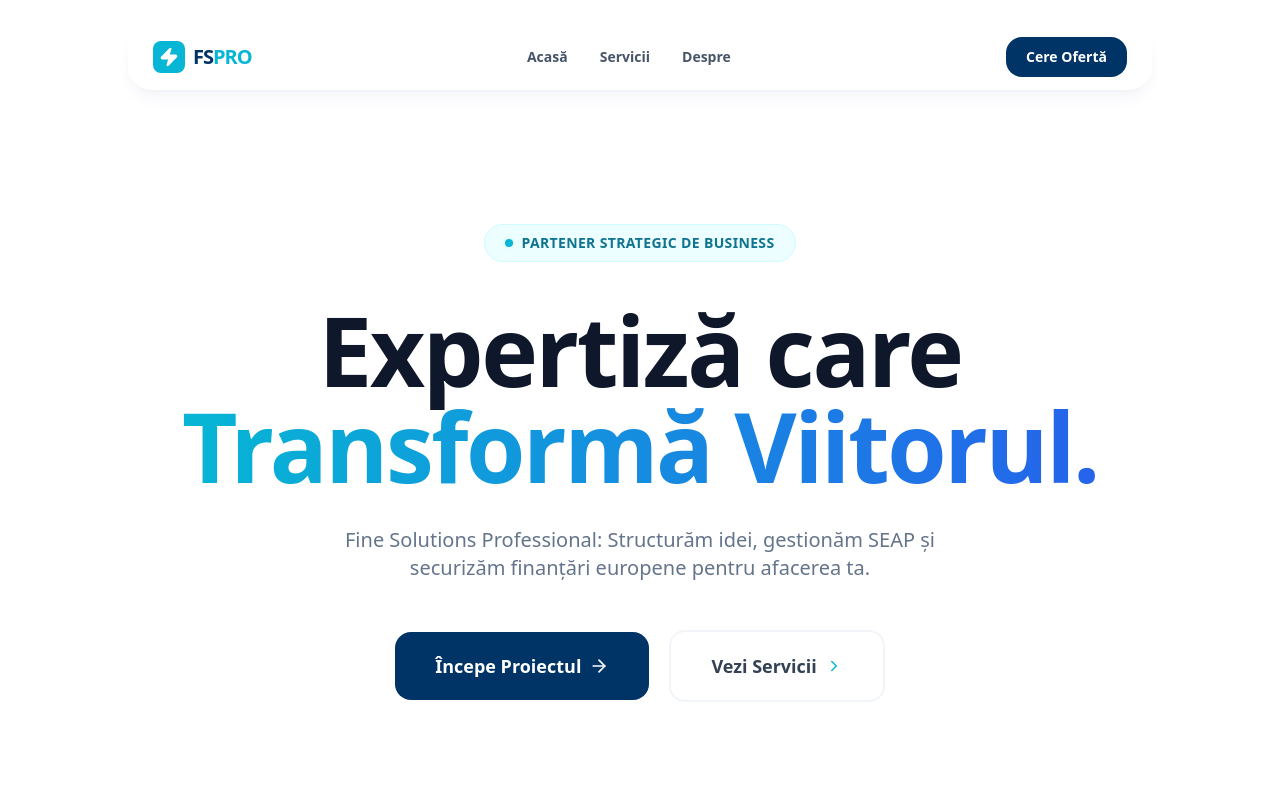
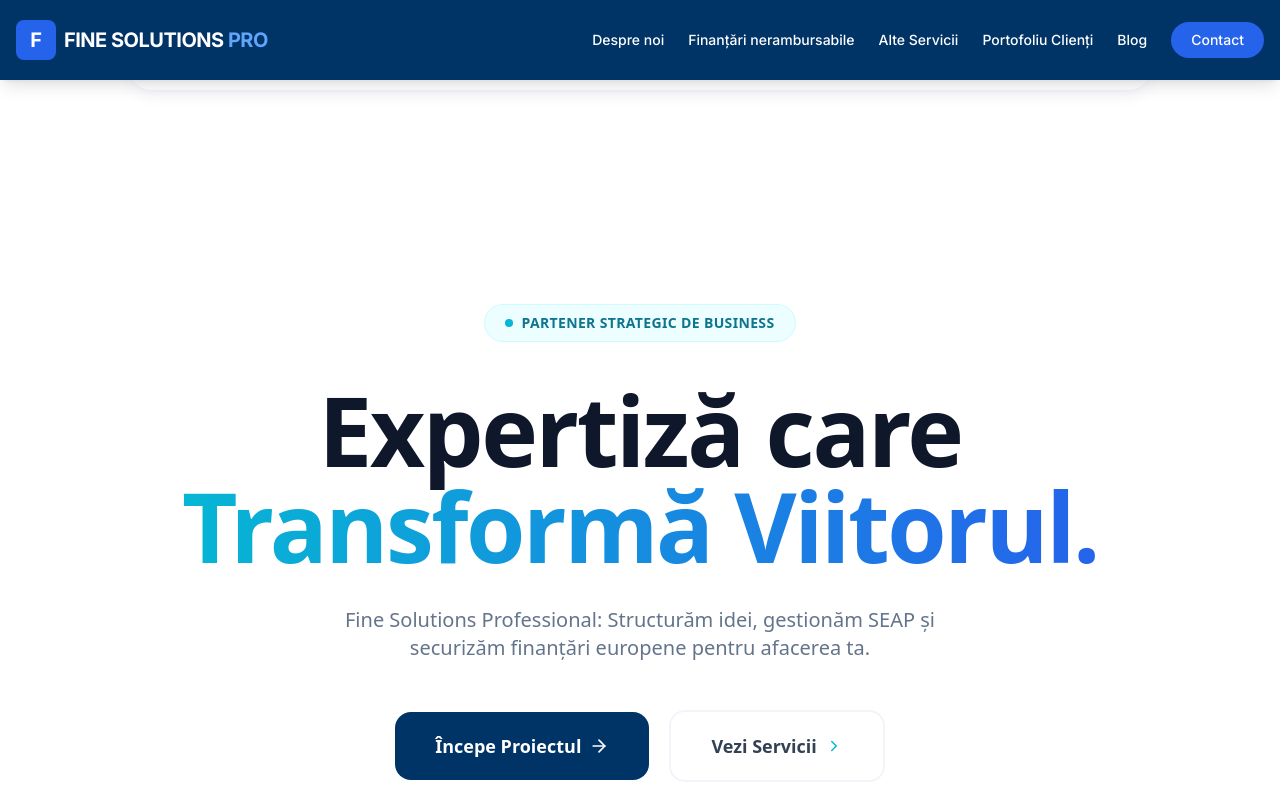
Before and after one commit to evialbert/FSPro, a Next.js app: page / in a window 1280 px wide. Shown: the top 800 px of the page. Built offline with nearby package versions, Linux system fonts and the light colour scheme.

Commit message:
Configurat layout final cu Navbar si fonturi

```diff
--- a/app/layout.tsx
+++ b/app/layout.tsx
@@ -1,12 +1,14 @@
 import type { Metadata } from "next";
 import { Inter } from "next/font/google";
-import "./globals.css"; // IMPORTUL ESENȚIAL PENTRU STILIZARE
+import "./globals.css";
+import Navbar from "@/components/Navbar";
 
+// Configurăm fontul Inter pentru un aspect modern și curat
 const inter = Inter({ subsets: ["latin"] });
 
 export const metadata: Metadata = {
-  title: "Fine Solutions Professional | Expertiză în Consultanță",
-  description: "Management de proiect, achiziții publice SEAP și finanțări europene.",
+  title: "Fine Solutions Pro | Consultanță Finanțări Nerambursabile",
+  description: "Expertiză în finanțări nerambursabile, consultanță afaceri și soluții financiare integrate.",
 };
 
 export default function RootLayout({
@@ -17,7 +19,18 @@ export default function RootLayout({
   return (
     <html lang="ro" className="scroll-smooth">
       <body className={`${inter.className} antialiased bg-white text-slate-900`}>
-        {children}
+        {/* Navbar-ul va apărea pe toate paginile site-ului */}
+        <Navbar />
+
+        {/* Aici se va încărca conținutul specific fiecărei pagini */}
+        <main className="min-h-screen">
+          {children}
+        </main>
+
+        {/* Opțional: Poți adăuga aici și un Footer mai târziu */}
+        <footer className="bg-slate-50 border-t border-slate-200 py-8 text-center text-slate-500 text-sm">
+          <p>© {new Date().getFullYear()} Fine Solutions Pro. Toate drepturile rezervate.</p>
+        </footer>
       </body>
     </html>
   );
--- a/components/Navbar.tsx
+++ b/components/Navbar.tsx
@@ -1,100 +1,79 @@
 "use client";
 
-import { useState, useEffect } from "react";
+import { useState } from "react";
 import Link from "next/link";
-import { Menu, X, ChevronRight, Zap } from "lucide-react";
-import { motion, AnimatePresence } from "framer-motion";
-
-const navLinks = [
-  { name: "Acasă", href: "/" },
-  { name: "Servicii", href: "/servicii" },
-  { name: "Despre", href: "/despre" },
-  { name: "Contact", href: "/contact" },
-];
+import { Menu, X, ChevronRight } from "lucide-react";
 
 export default function Navbar() {
   const [isOpen, setIsOpen] = useState(false);
-  const [scrolled, setScrolled] = useState(false);
 
-  // Detectăm scroll-ul pentru a schimba stilul navbar-ului
-  useEffect(() => {
-    const handleScroll = () => setScrolled(window.scrollY > 20);
-    window.addEventListener("scroll", handleScroll);
-    return () => window.removeEventListener("scroll", handleScroll);
-  }, []);
+  // Funcție pentru a închide meniul la click pe link
+  const closeMenu = () => setIsOpen(false);
 
   return (
-    <nav className={`fixed w-full z-[100] transition-all duration-300 ${
-      scrolled ? "bg-white/90 backdrop-blur-md py-3 shadow-sm" : "bg-transparent py-6"
-    }`}>
-      <div className="max-w-7xl mx-auto px-6 flex justify-between items-center">
+    <nav className="bg-[#003366] text-white sticky top-0 z-[100] shadow-lg">
+      <div className="max-w-7xl mx-auto px-4 h-20 flex justify-between items-center">
 
         {/* LOGO */}
-        <Link href="/" className="flex items-center gap-2 group">
-          <div className="bg-blue-600 p-2 rounded-lg group-hover:rotate-12 transition-transform shadow-lg shadow-blue-200">
-            <Zap size={20} className="text-white fill-white" />
+        <Link href="/" className="flex items-center space-x-2" onClick={closeMenu}>
+          <div className="w-10 h-10 bg-blue-600 rounded-lg flex items-center justify-center font-bold text-xl">
+            F
           </div>
-          <span className="text-xl font-black tracking-tight text-[#003366]">
-            FS<span className="text-blue-600 underline decoration-2 underline-offset-4">PRO</span>
+          <span className="font-bold text-xl tracking-tight uppercase">
+            Fine Solutions <span className="text-blue-400">Pro</span>
           </span>
         </Link>
 
-        {/* DESKTOP LINKS */}
-        <div className="hidden md:flex items-center gap-10">
-          {navLinks.map((link) => (
-            <Link
-              key={link.name}
-              href={link.href}
-              className="text-sm font-bold text-[#003366]/80 hover:text-blue-600 transition-all hover:-translate-y-0.5"
-            >
-              {link.name}
-            </Link>
-          ))}
-          <Link
-            href="/contact"
-            className="bg-[#003366] text-white px-6 py-2.5 rounded-full text-sm font-black hover:bg-blue-600 hover:shadow-xl hover:shadow-blue-200 transition-all active:scale-95"
-          >
-            Cere Ofertă
+        {/* BUTON HAMBURGER (Mobil) */}
+        <button className="md:hidden p-2 outline-none" onClick={() => setIsOpen(!isOpen)}>
+          {isOpen ? <X size={32} className="text-blue-400" /> : <Menu size={32} />}
+        </button>
+
+        {/* MENIU DESKTOP (Ascuns pe mobil) */}
+        <div className="hidden md:flex items-center space-x-6 text-sm font-medium">
+          <Link href="/despre" className="hover:text-blue-400 transition-colors">Despre noi</Link>
+          <Link href="/finantari" className="hover:text-blue-400 transition-colors">Finanțări nerambursabile</Link>
+          <Link href="/servicii" className="hover:text-blue-400 transition-colors">Alte Servicii</Link>
+          <Link href="/portofoliu" className="hover:text-blue-400 transition-colors">Portofoliu Clienți</Link>
+          <Link href="/blog" className="hover:text-blue-400 transition-colors">Blog</Link>
+          <Link href="/contact" className="bg-blue-600 px-5 py-2 rounded-full hover:bg-blue-500 transition-all">
+            Contact
           </Link>
         </div>
-
-        {/* MOBILE BUTTON */}
-        <button className="md:hidden text-[#003366]" onClick={() => setIsOpen(!isOpen)}>
-          {isOpen ? <X size={28} /> : <Menu size={28} />}
-        </button>
       </div>
 
-      {/* MOBILE MENU */}
-      <AnimatePresence>
-        {isOpen && (
-          <motion.div
-            initial={{ opacity: 0, height: 0 }}
-            animate={{ opacity: 1, height: "auto" }}
-            exit={{ opacity: 0, height: 0 }}
-            className="md:hidden bg-white border-t border-slate-100 overflow-hidden"
-          >
-            <div className="flex flex-col p-6 gap-6">
-              {navLinks.map((link) => (
-                <Link
-                  key={link.name}
-                  href={link.href}
-                  onClick={() => setIsOpen(false)}
-                  className="flex justify-between items-center text-lg font-bold text-[#003366]"
-                >
-                  {link.name} <ChevronRight size={20} className="text-blue-600" />
-                </Link>
-              ))}
-              <Link
-                href="/contact"
-                onClick={() => setIsOpen(false)}
-                className="bg-blue-600 text-white w-full py-4 rounded-xl text-center font-black shadow-lg"
-              >
-                Cere Ofertă
-              </Link>
-            </div>
-          </motion.div>
-        )}
-      </AnimatePresence>
+      {/* MENIU MOBIL (Hamburger Dropdown) */}
+      <div
+        className={`md:hidden absolute w-full bg-[#002a54] transition-all duration-300 ease-in-out ${
+          isOpen ? "max-h-screen opacity-100 border-t border-blue-900" : "max-h-0 opacity-0 overflow-hidden"
+        }`}
+      >
+        <div className="flex flex-col p-6 space-y-4 shadow-2xl">
+          <Link href="/despre" onClick={closeMenu} className="flex justify-between items-center text-lg border-b border-blue-900/50 pb-2">
+            Despre noi <ChevronRight size={18} className="text-blue-400" />
+          </Link>
+
+          <Link href="/finantari" onClick={closeMenu} className="flex justify-between items-center text-lg border-b border-blue-900/50 pb-2">
+            Finanțări nerambursabile <ChevronRight size={18} className="text-blue-400" />
+          </Link>
+
+          <Link href="/servicii" onClick={closeMenu} className="flex justify-between items-center text-lg border-b border-blue-900/50 pb-2">
+            Alte Servicii <ChevronRight size={18} className="text-blue-400" />
+          </Link>
+
+          <Link href="/portofoliu" onClick={closeMenu} className="flex justify-between items-center text-lg border-b border-blue-900/50 pb-2">
+            Portofoliu Clienți <ChevronRight size={18} className="text-blue-400" />
+          </Link>
+
+          <Link href="/blog" onClick={closeMenu} className="flex justify-between items-center text-lg border-b border-blue-900/50 pb-2">
+            Blog <ChevronRight size={18} className="text-blue-400" />
+          </Link>
+
+          <Link href="/contact" onClick={closeMenu} className="bg-blue-600 text-center py-4 rounded-xl font-bold text-xl mt-4 shadow-lg active:scale-95 transition-transform">
+            Contact
+          </Link>
+        </div>
+      </div>
     </nav>
   );
 }
```
